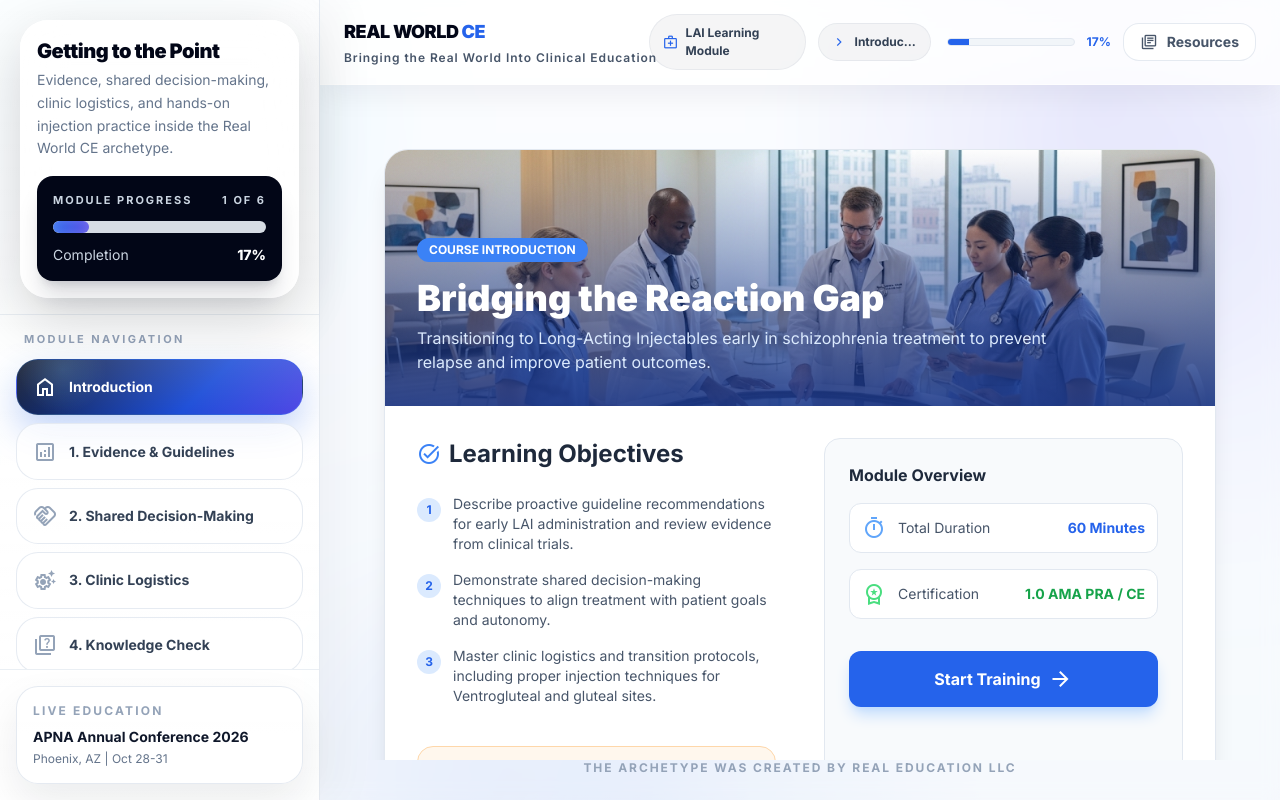
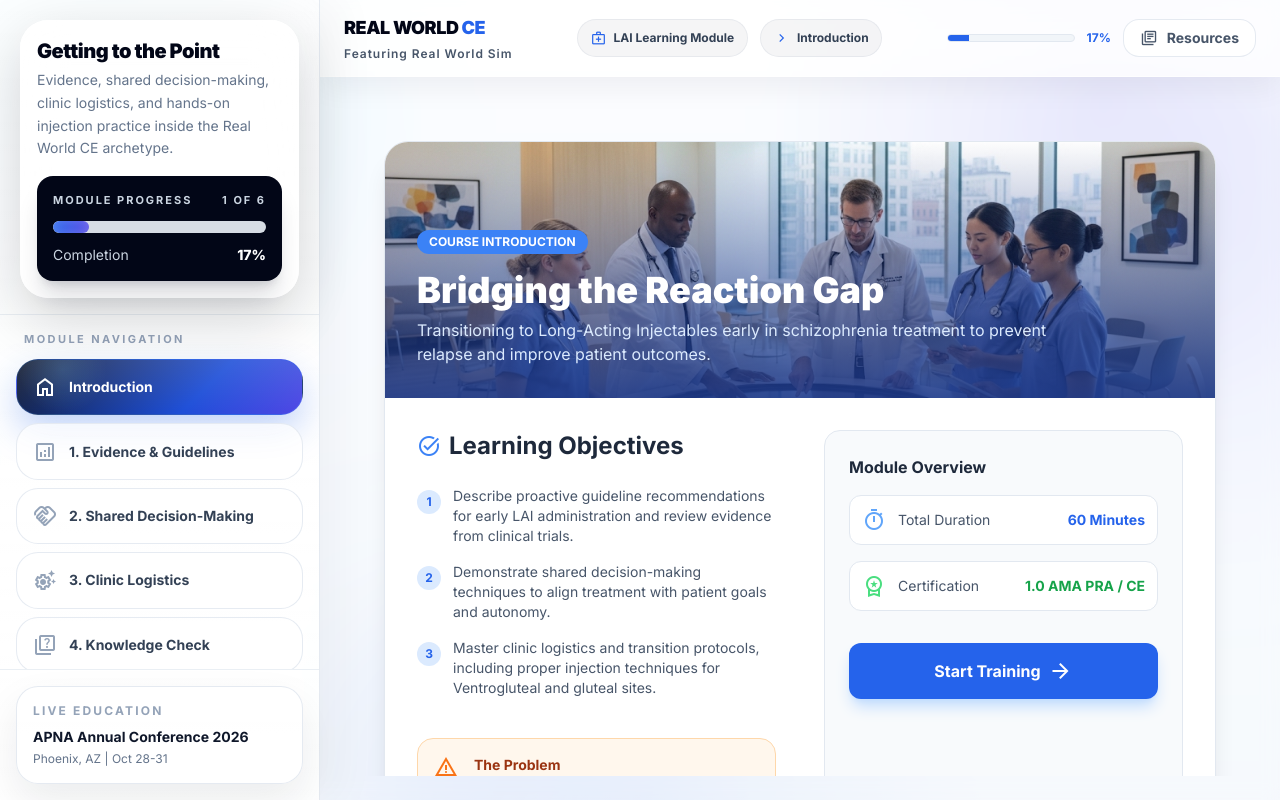
Before and after one commit to brianhicks211/brianhicks211-realworldce_LAI_Module_demo, a plain HTML site: page index.html in a window 1280 px wide. Drawn offline with nearby package versions, Linux system fonts and the light colour scheme.

Commit message:
Add files via upload

```diff
--- a/index.html
+++ b/index.html
@@ -208,7 +208,7 @@
             </button>
             <div class="min-w-0">
               <div class="header-brand-title text-base sm:text-lg font-black uppercase tracking-tight text-slate-950">REAL WORLD <span class="text-blue-600">CE</span></div>
-              <div class="header-brand-tagline text-[11px] sm:text-xs font-semibold tracking-[0.08em] text-slate-600 mt-1">Bringing the Real World Into Clinical Education</div>
+              <div class="header-brand-tagline text-[11px] sm:text-xs font-semibold tracking-[0.08em] text-slate-600 mt-1">Featuring Real World Sim</div>
             </div>
           </div>
 
@@ -670,7 +670,7 @@
       </main>
 
       <div class="px-4 md:px-8 pb-24 md:pb-6">
-        <div class="max-w-4xl mx-auto text-center text-[11px] sm:text-xs tracking-[0.16em] uppercase font-bold text-slate-400">The archetype was created by Real Education LLC</div>
+
       </div>
 
       <div class="mobile-bottom-nav md:hidden">
```
